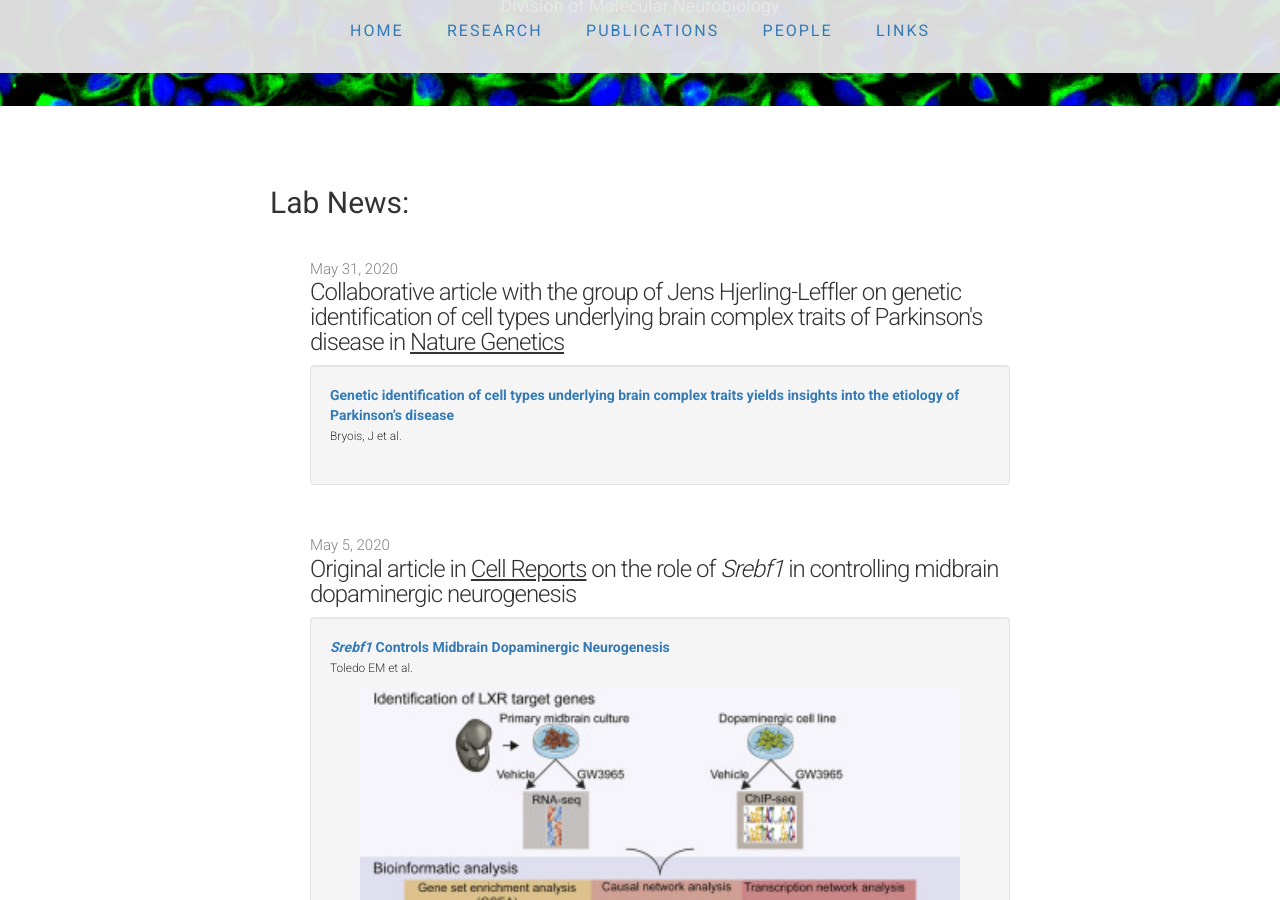
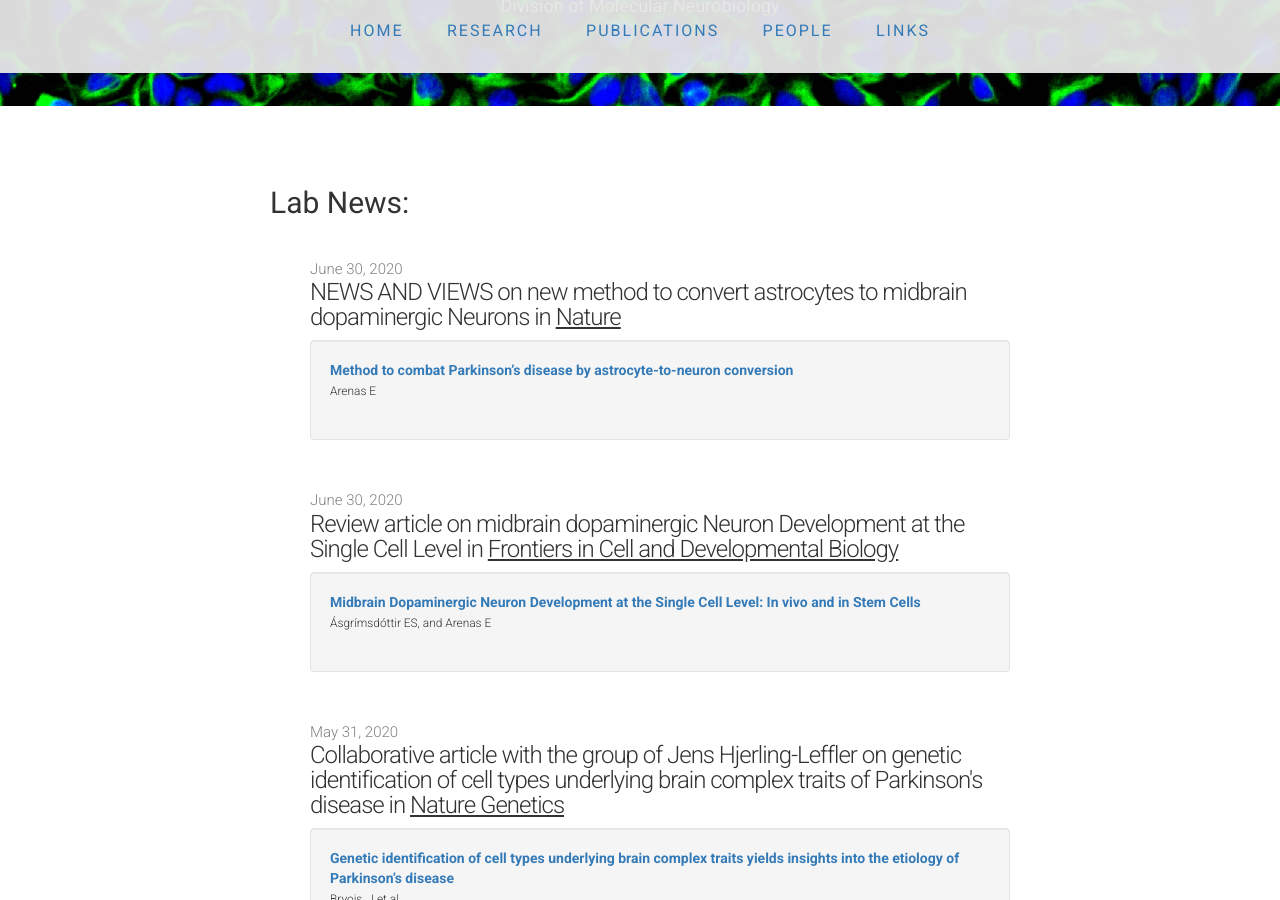
Before and after one commit to ArenasLab/arenaslab.github.io, a Jekyll site: the page index.html, which Jekyll copies as it is, in a window 1280 px wide and 900 px high, scrolled down 364 px. Built offline with Jekyll 4.4.1, drawn with Linux system fonts in a browser that asks for light colours; comment, search, counter and statistics services are not loaded; some of the changed text lies outside the part shown.

Commit message:
Update index.html

```diff
--- a/index.html
+++ b/index.html
@@ -100,6 +100,40 @@
            <p>&nbsp;</p>
 
 :END TEMPLATE -->
+<li>
+  <span class="post-date">June 30, 2020</span>
+  <span class="post-link">NEWS AND VIEWS on new method to convert astrocytes to midbrain dopaminergic Neurons in <u>Nature</u></span>
+</li>
+<div class="well">
+  <li class="media">
+    <div class="media-body">
+       <strong class="media-heading"><a href="https://www.nature.com/articles/d41586-020-01817-4">Method to combat Parkinson’s disease by astrocyte-to-neuron conversion</a></strong>
+          <p><small>Arenas E</small></p>
+    </div>
+  </li>
+</div>
+
+<p>&nbsp;</p>
+
+
+
+<li>
+  <span class="post-date">June 30, 2020</span>
+  <span class="post-link">Review article on midbrain dopaminergic Neuron Development at the Single Cell Level in <u>Frontiers in Cell and Developmental Biology</u></span>
+</li>
+<div class="well">
+  <li class="media">
+    <div class="media-body">
+       <strong class="media-heading"><a href="https://www.frontiersin.org/articles/10.3389/fcell.2020.00463/full">Midbrain Dopaminergic Neuron Development at the Single Cell Level: In vivo and in Stem Cells</a></strong>
+          <p><small>Ásgrímsdóttir ES, and Arenas E</small></p>
+    </div>
+  </li>
+</div>
+
+<p>&nbsp;</p>
+
+
+
 <li>
           <span class="post-date">May 31, 2020</span>
           <span class="post-link">Collaborative article with the group of Jens Hjerling-Leffler on genetic identification of cell types underlying brain complex traits of Parkinson's disease in <u>Nature Genetics</u></span>
@@ -268,6 +302,20 @@ Apply here: <u><a href="https://ki.varbi.com/en/what:job/jobID:322776/">https://
 
 <p>&nbsp;</p>
 
+<li>
+ <span class="post-date">August 29, 2019</span>
+ <span class="post-link">Collaborative article with the group of Charles ffrench-Constant on how Laminin &alpha2 controls stem cell behaviour during midbrain dopaminergic neuron development in <u>Development</u></span>
+</li>
+<div class="well">
+ <li class="media">
+   <div class="media-body">
+    <strong class="media-heading"><a href="https://dev.biologists.org/content/146/16/dev172668.long">Laminin &alpha2 controls mouse and human stem cell behaviour during midbrain dopaminergic neuron development</a></strong>
+    <p><small>Ahmed M et al.</small></p>
+   </div>
+ </li>
+</div>
+
+<p>&nbsp;</p>
 
 	<li>
           <span class="post-date">April 2, 2019</span>
```
Lines whose indentation alone changed are shown as unchanged.
